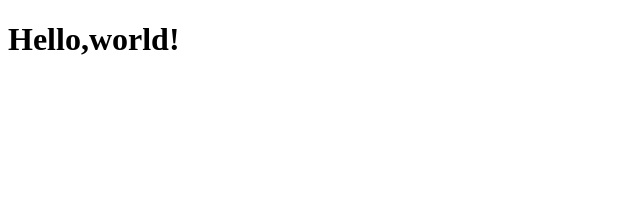
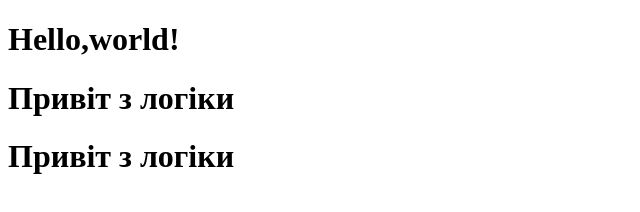
Before and after one commit to oleh1456321/FirsProjectGITHub2, a plain HTML site: page index.html in a window 1280 px wide. Shown: the whole page, without its empty margins (0-640 px from the left). Drawn offline with Linux system fonts and the light colour scheme.

Commit message:
Update index.html

```diff
--- a/index.html
+++ b/index.html
@@ -7,6 +7,8 @@
     <title>Simple Site</title>
 </head>
 <body>
-  <h1>Hello,world!</h1>
+    <h1>Hello,world!</h1>
+    <h1>Привіт з логіки</h1>
+    <h1>Привіт з логіки</h1>
 </body>
 </html>
```
